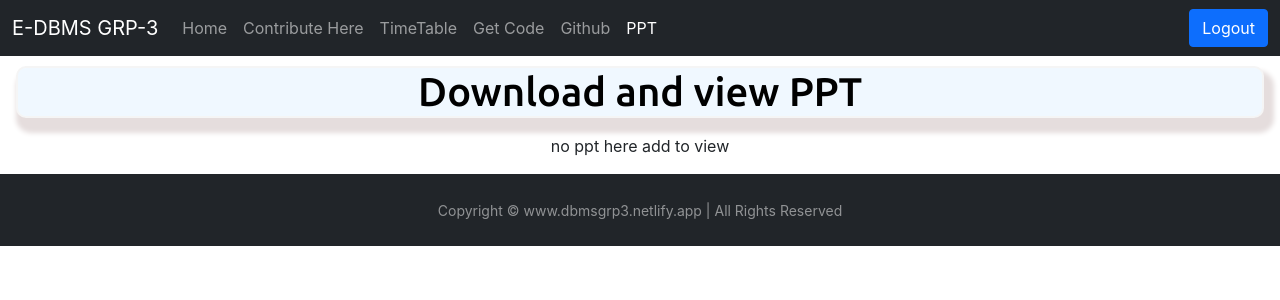
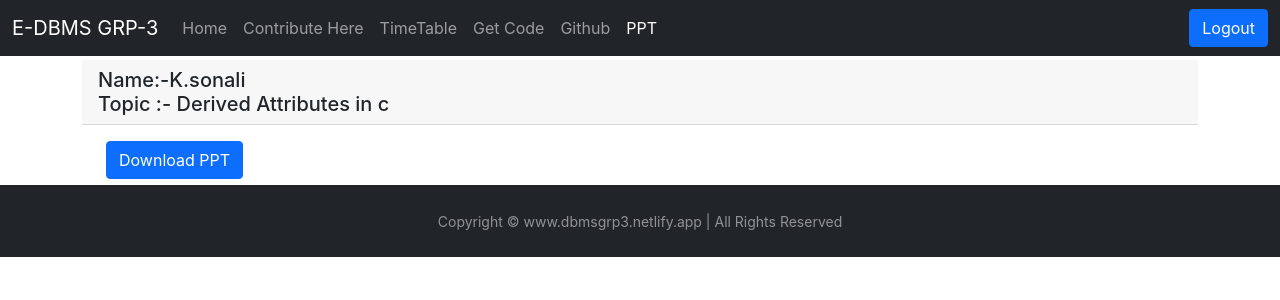
Before and after one commit to BasirKhan418/dbms-project-web, a React (Create React App) app: page /ppt in a window 1280 px wide. Shown: the top 300 px of the page. Built offline with nearby package versions, Linux system fonts and the light colour scheme; sample sign-in values are in the browser's storage; a web font is replaced by a local one.

Commit message:
c project added

```diff
--- a/src/components/Ccode.jsx
+++ b/src/components/Ccode.jsx
@@ -6,13 +6,15 @@ const Ccode = () => {
        <h1 className="text-center my-3 mx-3 font">C Code </h1>
          <div className="card">
   <h5 className="card-header">
-    C Project
+    C Project Souce Code For Quiz App
   </h5>
   <div className="card-body">
-    <h5 className="card-title">Nothing to preview it here contribute to see</h5>
-    <Link to="/code" className="btn btn-primary">Get Started</Link>
+    <code></code>
+    <Link to="/code" className="btn btn-primary mx-2">Do some changes in code</Link>
+    <a href="https://github.com/BasirKhan418/Quiz-Game-using-c-" className="btn btn-primary mx-2" target='_blank'rel="noreferrer">Get Project Github Link</a>
   </div>
 </div>
+<iframe src="https://www.jdoodle.com/embed/v0/6aTE" frameborder="0" title='c Compiler' style={{position:'relative',top:50,height:1000}} className='w-100'></iframe>
 </div>
   )
 }
--- a/src/components/Ppt.jsx
+++ b/src/components/Ppt.jsx
@@ -9,18 +9,22 @@ const Ppt = (props) => {
   }
   else{
   navigate("/login")
-  props.showAlert("Access Denied Please Login to access this page ","danger")
+  props.showAlert("Access Denied .Please Login to access this page ","danger")
   }
 })
   return (
     <>
-    <h1 className='text-center my-3 mx-3 font' style={{position:'relative',top:50}}>
-    Download and view PPT
-  </h1>
-    <div className="container my-10 mx-10 d-flex justify-content-center align-items-center" style={{position:'relative',top:50}}>
-    <p>no ppt here add to view</p>
-    </div>
+    <div className="container" style={{position:'relative',top:60}}>
 
+    <h5 className="card-header">
+   Name:-K.sonali<br/>
+   Topic :- Derived Attributes in c
+  </h5>
+  <div className="card-body">
+    <a href="https://www.slideshare.net/TarunSharma24/data-types-in-c-56342387" className="btn btn-primary mx-2" target='_blank'rel="noreferrer">Download PPT</a>
+  </div>
+
+  </div>
     <Footer/>
     </>
   )
```
